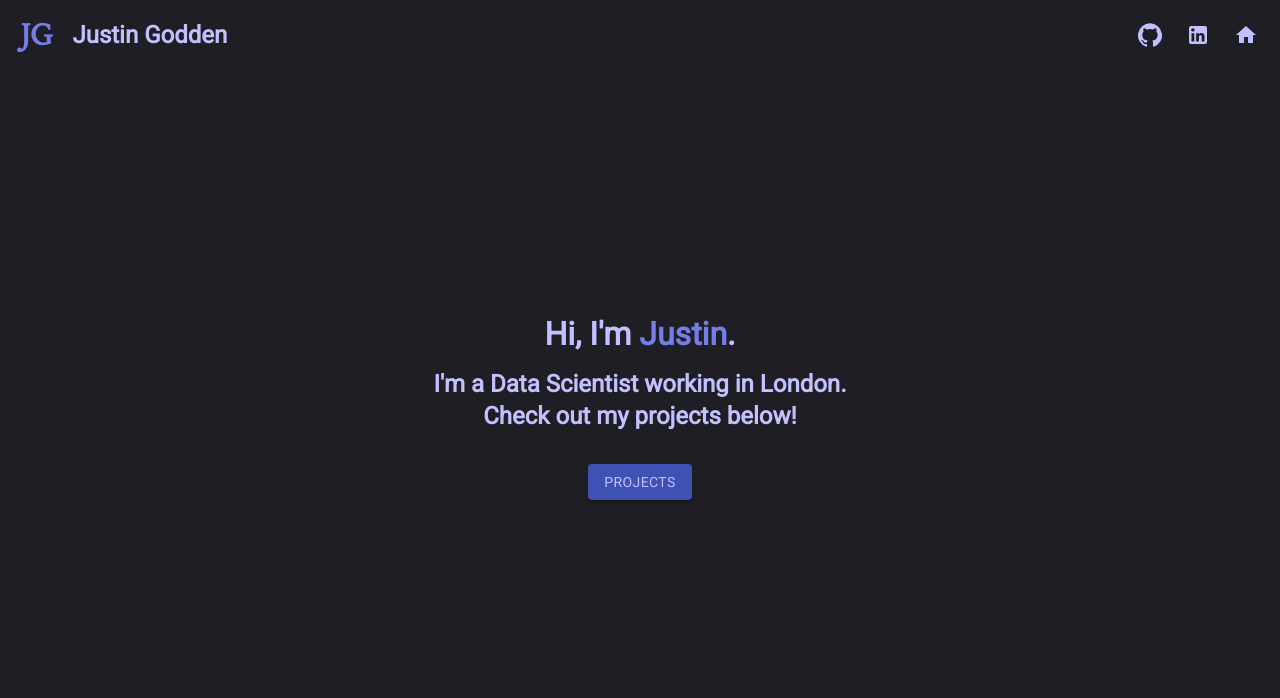
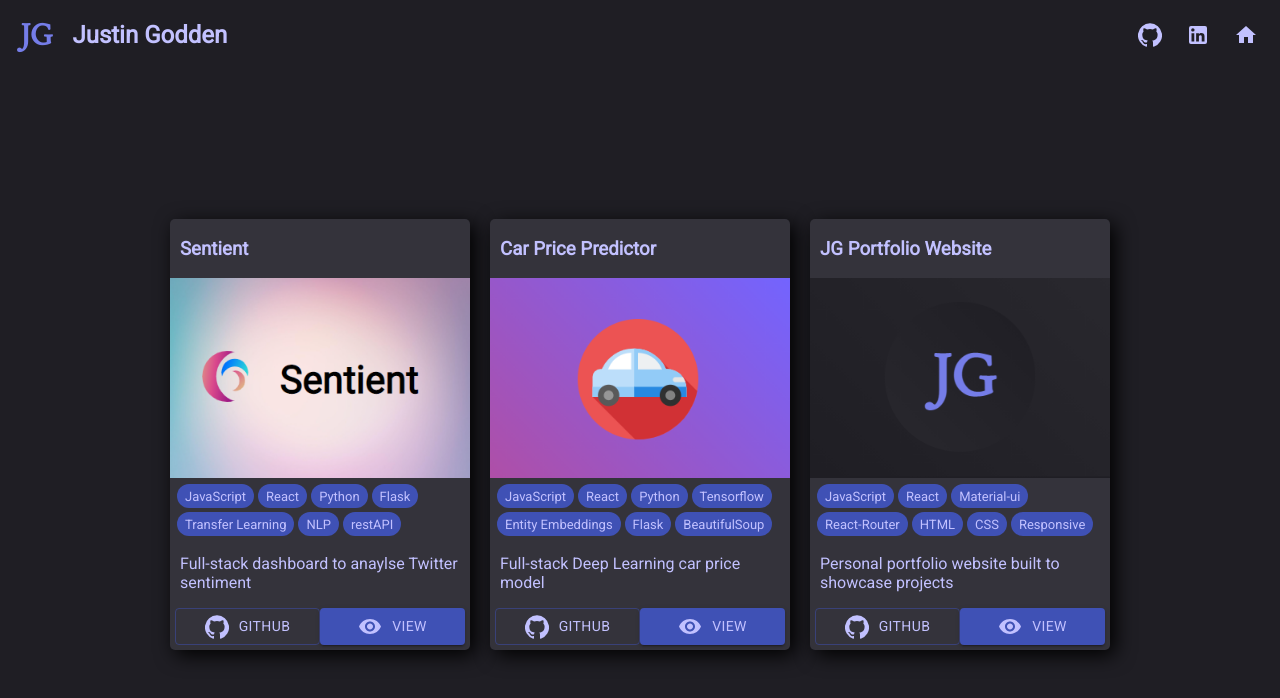
Before and after one commit to justingodden/portfolio-website, a React (Create React App) app: page /projects in a window 1280 px wide. Shown: the top 698 px of the page. Built offline with nearby package versions, Linux system fonts and the light colour scheme.

Commit message:
add react router

```diff
--- a/src/App.js
+++ b/src/App.js
@@ -1,18 +1,22 @@
-import { useState } from 'react'
 import './App.css';
 import Navbar from './components/Navbar'
 import About from './components/About'
 import Projects from './components/Projects'
+import { Route, Switch } from 'react-router-dom'
 
 function App() {
-  const [projects, setProjects] = useState(false)
 
   return (
     <div className="app">
-      <Navbar projects={projects} setProjects={setProjects}/>
-      {
-        projects ? <Projects projects={projects} setProjects={setProjects}/> : <About projects={projects} setProjects={setProjects}/>
-      }
+      <Navbar />
+      <Switch>
+        <Route exact path="/">
+          <About />
+        </Route>
+        <Route path="/projects">
+          <Projects />
+        </Route>
+      </Switch>
     </div>
   );
 }
--- a/src/card.css
+++ b/src/card.css
@@ -11,7 +11,11 @@
 }
 
 .cardChips {
-  margin: 2px 5px 0px 5px;
+  margin: 0px 5px 0px 5px;
+}
+
+.cardChip {
+  margin: 2px;
 }
 
 .cardDescription {
@@ -23,3 +27,7 @@
   justify-content: space-around;
   margin: 5px;
 }
+
+.icon {
+  margin: 0 10px 0 0;
+}
--- a/src/components/About.js
+++ b/src/components/About.js
@@ -1,9 +1,12 @@
 import React from 'react'
 import Button from '@material-ui/core/Button';
+import { useHistory } from 'react-router-dom';
 // import Temp from './Temp'
 
 
-function About({ projects, setProjects }) {
+function About() {
+    let history = useHistory()
+
     return (
         <div className="about">
             {/* <Temp/> */}
@@ -12,7 +15,7 @@ function About({ projects, setProjects }) {
             <h2 className="aboutH2">I'm a Data Scientist working in London.</h2>
             <h2 className="aboutH2">Check out my projects below!</h2>
             <p></p>
-            <Button className="button" variant="contained" color="primary" onClick={() => setProjects(true)}>
+            <Button className="button" variant="contained" color="primary" onClick={() => history.push('/projects')}>
                 Projects
             </Button>
         </div>
--- a/src/components/Card.js
+++ b/src/components/Card.js
@@ -26,7 +26,7 @@ function Card( { id, title, img, chips, shortDescription, github, setShowModal,
             <div className="cardChips">
                 {
                     chips.map((chip) => (
-                        <Chip size="small" color="primary" label={chip} />
+                        <Chip className="cardChip" size="small" color="primary" label={chip} />
                     ))
                 }
             </div>
@@ -34,16 +34,23 @@ function Card( { id, title, img, chips, shortDescription, github, setShowModal,
                 <p>{shortDescription}</p>
             </div>
             <div className="cardButtons">
-                <Button variant="outlined" color="primary" size="small" fullWidth={true} href={github} target="_blank">
-                    <IconButton>
-                        <GitHubIcon />
-                    </IconButton>
+                <Button
+                    variant="outlined"
+                    color="primary"
+                    fullWidth={true}
+                    href={github}
+                    target="_blank"
+                >
+                    <GitHubIcon className ="icon" />
                     GitHub
                 </Button>
-                <Button variant="contained" color="primary" size="small" fullWidth={true} onClick={onClick}>
-                    <IconButton>
-                        <VisibilitySharpIcon />
-                    </IconButton>
+                <Button
+                    variant="contained"
+                    color="primary"
+                    fullWidth={true}
+                    onClick={onClick}
+                >
+                    <VisibilitySharpIcon className ="icon" />
                     View
                 </Button>
             </div>
--- a/src/components/Modal.js
+++ b/src/components/Modal.js
@@ -31,10 +31,15 @@ function Modal({ setShowModal, modalNum }) {
                     <p className="modalContentText">{projectData[modalNum].longDescription}
                     </p>
                     <div className="modalContentButtons">
-                    <Button className="button" variant="contained" color="primary" size="small">
-                        <IconButton>
-                            <VisibilitySharpIcon />
-                        </IconButton>View Website
+                    <Button
+                        className="button"
+                        variant="contained"
+                        color="primary"
+                        href={projectData[modalNum].website}
+                        target="_blank"
+                    >
+                        <VisibilitySharpIcon className ="icon" />
+                        View Website
                     </Button>
                     </div>
                 </div>
--- a/src/components/Navbar.js
+++ b/src/components/Navbar.js
@@ -3,8 +3,11 @@ import IconButton from '@material-ui/core/IconButton';
 import GitHubIcon from '@material-ui/icons/GitHub';
 import LinkedInIcon from '@material-ui/icons/LinkedIn';
 import HomeIcon from '@material-ui/icons/Home';
+import { useHistory } from 'react-router-dom';
 
-function Navbar({ projects, setProjects }) {
+function Navbar() {
+    let history = useHistory()
+
     return (
         <div className="navbar">
             <div className="navbarLeft">
@@ -12,13 +15,13 @@ function Navbar({ projects, setProjects }) {
                 <h2 className="navbarName">Justin Godden</h2>
             </div>
             <div className="navbarRight">
-            <IconButton>
+            <IconButton href='https://github.com/justingodden' target="_blank">
                 <GitHubIcon />
             </IconButton>
-            <IconButton>
+            <IconButton href='https://www.linkedin.com/in/justingodden/' target="_blank">
                 <LinkedInIcon />
             </IconButton>
-            <IconButton onClick={() => setProjects(false)}>
+            <IconButton onClick={() => history.push('/')}>
                 <HomeIcon />
             </IconButton>
             </div>
--- a/src/data/projectData.js
+++ b/src/data/projectData.js
@@ -36,7 +36,7 @@ export default [
         title: 'JG Portfolio Website',
         img: 'portfolio-card.png',
         imgDisplay: 'portfolio-display.gif',
-        chips: ['JavaScript', 'React', 'Material-ui', 'HTML', 'CSS', 'Responsive'],
+        chips: ['JavaScript', 'React', 'Material-ui', 'React-Router', 'HTML', 'CSS', 'Responsive'],
         shortDescription: 'Personal portfolio website built to showcase projects',
         longDescription: `Simple, clean person portfolio built using React and Material-ui to act as a hub for all of my person projects, with scope to expand to other features such as incorporating a blog.`,
         github: 'https://github.com/justingodden/portfolio-website',
```
Also changed, not shown: 1 other file (tests, documents, lock files or other folders).
